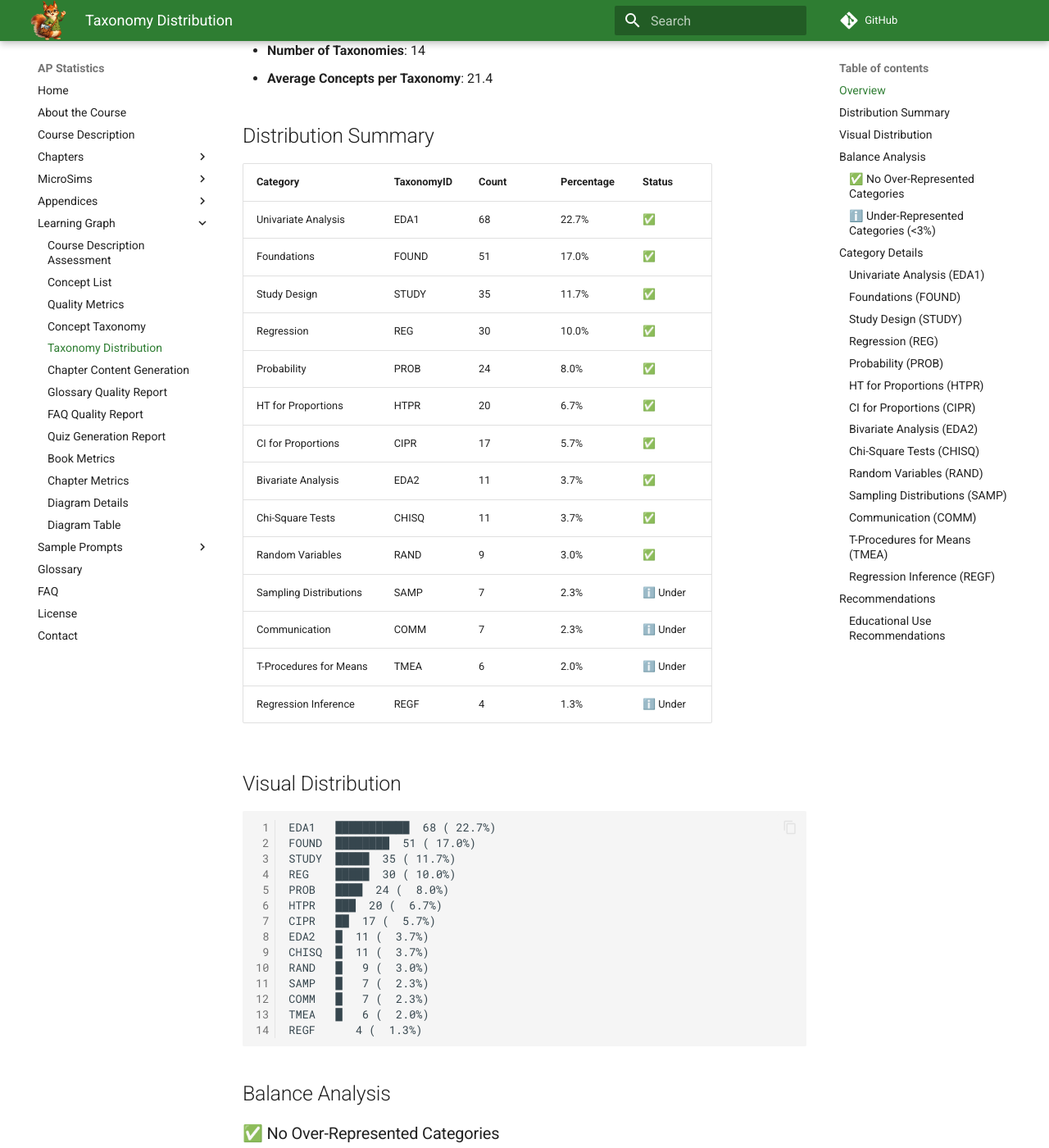
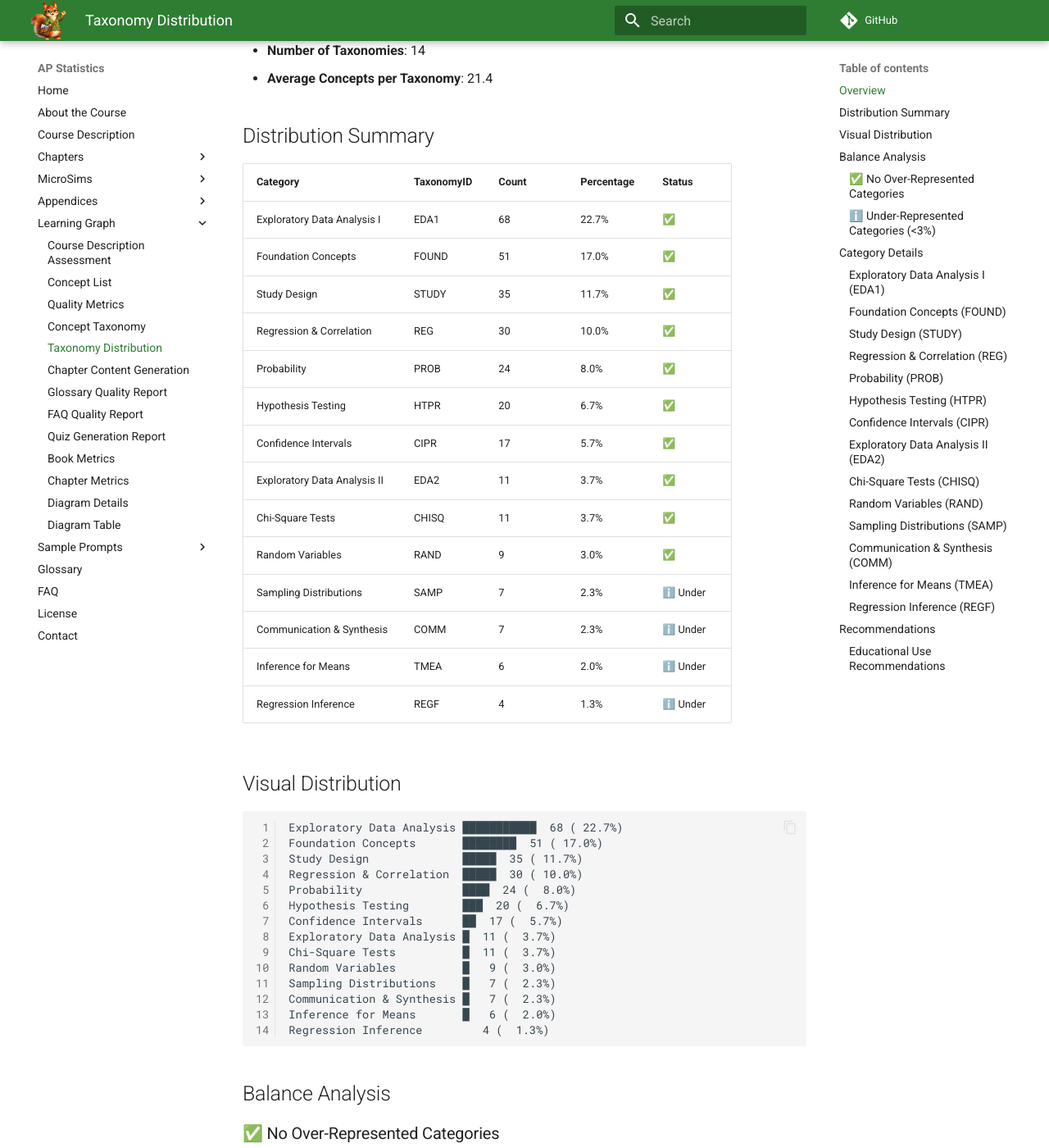
Before and after one commit to dmccreary/statistics-course, an MkDocs documentation site: the page built from docs/learning-graph/taxonomy-distribution.md, in a window 1280 px wide and 1400 px high, scrolled down 257 px. Shown: the whole window at 82% size. Built offline with MkDocs 1.6.1 and Material for MkDocs 9.7.7, drawn with Linux system fonts in a browser that asks for light colours; comment, search, counter and statistics services are not loaded; some of the changed text lies outside the part shown.

Commit message:
fixed the bug of taxonomy ID being used in user interfaces

````diff
--- a/docs/learning-graph/taxonomy-distribution.md
+++ b/docs/learning-graph/taxonomy-distribution.md
@@ -10,38 +10,38 @@
 
 | Category | TaxonomyID | Count | Percentage | Status |
 |----------|-----------|-------|------------|--------|
-| Univariate Analysis | EDA1 | 68 | 22.7% | ✅ |
-| Foundations | FOUND | 51 | 17.0% | ✅ |
+| Exploratory Data Analysis I | EDA1 | 68 | 22.7% | ✅ |
+| Foundation Concepts | FOUND | 51 | 17.0% | ✅ |
 | Study Design | STUDY | 35 | 11.7% | ✅ |
-| Regression | REG | 30 | 10.0% | ✅ |
+| Regression & Correlation | REG | 30 | 10.0% | ✅ |
 | Probability | PROB | 24 | 8.0% | ✅ |
-| HT for Proportions | HTPR | 20 | 6.7% | ✅ |
-| CI for Proportions | CIPR | 17 | 5.7% | ✅ |
-| Bivariate Analysis | EDA2 | 11 | 3.7% | ✅ |
+| Hypothesis Testing | HTPR | 20 | 6.7% | ✅ |
+| Confidence Intervals | CIPR | 17 | 5.7% | ✅ |
+| Exploratory Data Analysis II | EDA2 | 11 | 3.7% | ✅ |
 | Chi-Square Tests | CHISQ | 11 | 3.7% | ✅ |
 | Random Variables | RAND | 9 | 3.0% | ✅ |
 | Sampling Distributions | SAMP | 7 | 2.3% | ℹ️ Under |
-| Communication | COMM | 7 | 2.3% | ℹ️ Under |
-| T-Procedures for Means | TMEA | 6 | 2.0% | ℹ️ Under |
+| Communication & Synthesis | COMM | 7 | 2.3% | ℹ️ Under |
+| Inference for Means | TMEA | 6 | 2.0% | ℹ️ Under |
 | Regression Inference | REGF | 4 | 1.3% | ℹ️ Under |
 
 ## Visual Distribution
 
 ```
-EDA1   ███████████  68 ( 22.7%)
-FOUND  ████████  51 ( 17.0%)
-STUDY  █████  35 ( 11.7%)
-REG    █████  30 ( 10.0%)
-PROB   ████  24 (  8.0%)
-HTPR   ███  20 (  6.7%)
-CIPR   ██  17 (  5.7%)
-EDA2   █  11 (  3.7%)
-CHISQ  █  11 (  3.7%)
-RAND   █   9 (  3.0%)
-SAMP   █   7 (  2.3%)
-COMM   █   7 (  2.3%)
-TMEA   █   6 (  2.0%)
-REGF      4 (  1.3%)
+Exploratory Data Analysis ███████████  68 ( 22.7%)
+Foundation Concepts       ████████  51 ( 17.0%)
+Study Design              █████  35 ( 11.7%)
+Regression & Correlation  █████  30 ( 10.0%)
+Probability               ████  24 (  8.0%)
+Hypothesis Testing        ███  20 (  6.7%)
+Confidence Intervals      ██  17 (  5.7%)
+Exploratory Data Analysis █  11 (  3.7%)
+Chi-Square Tests          █  11 (  3.7%)
+Random Variables          █   9 (  3.0%)
+Sampling Distributions    █   7 (  2.3%)
+Communication & Synthesis █   7 (  2.3%)
+Inference for Means       █   6 (  2.0%)
+Regression Inference         4 (  1.3%)
 ```
 
 ## Balance Analysis
@@ -54,16 +54,16 @@ All categories are under the 30% threshold. Good balance!
 
 - **Sampling Distributions** (SAMP): 7 concepts (2.3%)
   - *Note*: Small categories are acceptable for specialized topics
-- **Communication** (COMM): 7 concepts (2.3%)
+- **Communication & Synthesis** (COMM): 7 concepts (2.3%)
   - *Note*: Small categories are acceptable for specialized topics
-- **T-Procedures for Means** (TMEA): 6 concepts (2.0%)
+- **Inference for Means** (TMEA): 6 concepts (2.0%)
   - *Note*: Small categories are acceptable for specialized topics
 - **Regression Inference** (REGF): 4 concepts (1.3%)
   - *Note*: Small categories are acceptable for specialized topics
 
 ## Category Details
 
-### Univariate Analysis (EDA1)
+### Exploratory Data Analysis I (EDA1)
 
 **Count**: 68 concepts (22.7%)
 
@@ -86,7 +86,7 @@ All categories are under the 30% threshold. Good balance!
 - 29. Bimodal Distribution
 - *...and 53 more*
 
-### Foundations (FOUND)
+### Foundation Concepts (FOUND)
 
 **Count**: 51 concepts (17.0%)
 
@@ -132,7 +132,7 @@ All categories are under the 30% threshold. Good balance!
 - 124. Random Assignment
 - *...and 20 more*
 
-### Regression (REG)
+### Regression & Correlation (REG)
 
 **Count**: 30 concepts (10.0%)
 
@@ -178,7 +178,7 @@ All categories are under the 30% threshold. Good balance!
 - 165. Tree Diagram
 - *...and 9 more*
 
-### HT for Proportions (HTPR)
+### Hypothesis Testing (HTPR)
 
 **Count**: 20 concepts (6.7%)
 
@@ -201,7 +201,7 @@ All categories are under the 30% threshold. Good balance!
 - 245. Error Tradeoffs
 - *...and 5 more*
 
-### CI for Proportions (CIPR)
+### Confidence Intervals (CIPR)
 
 **Count**: 17 concepts (5.7%)
 
@@ -224,7 +224,7 @@ All categories are under the 30% threshold. Good balance!
 - 248. Test for One Proportion
 - *...and 2 more*
 
-### Bivariate Analysis (EDA2)
+### Exploratory Data Analysis II (EDA2)
 
 **Count**: 11 concepts (3.7%)
 
@@ -290,7 +290,7 @@ All categories are under the 30% threshold. Good balance!
 - 209. Central Limit Theorem
 - 210. CLT Conditions
 
-### Communication (COMM)
+### Communication & Synthesis (COMM)
 
 **Count**: 7 concepts (2.3%)
 
@@ -304,7 +304,7 @@ All categories are under the 30% threshold. Good balance!
 - 299. Four-Step Process
 - 300. AP Exam Strategies
 
-### T-Procedures for Means (TMEA)
+### Inference for Means (TMEA)
 
 **Count**: 6 concepts (2.0%)
 
````
Also changed, not shown: docs/learning-graph/csv-to-json.py (+82 -12 lines), docs/learning-graph/taxonomy-distribution.py (+6 -2 lines), docs/learning-graph/taxonomy-names.json (+8 -8 lines), logs/taxonomy-classifiername-bug-analysis.md (added, +266 -0 lines).
